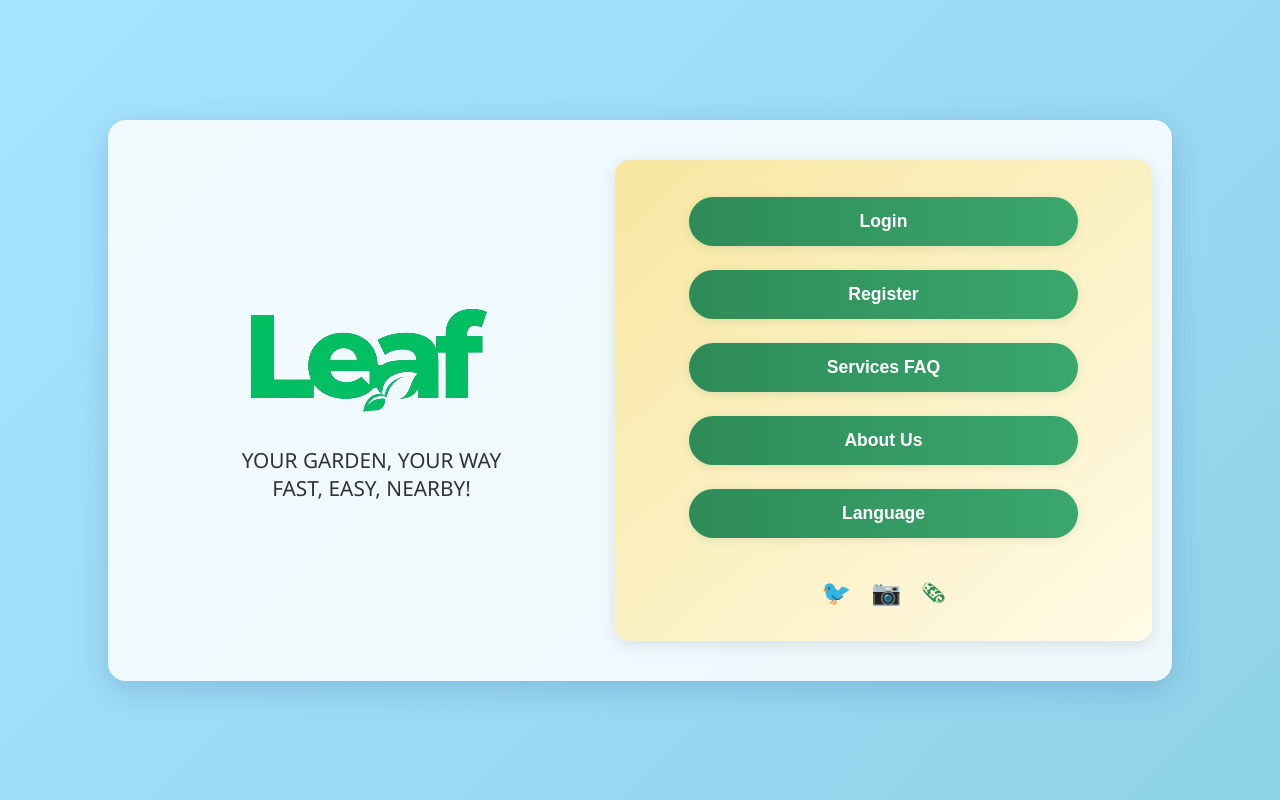
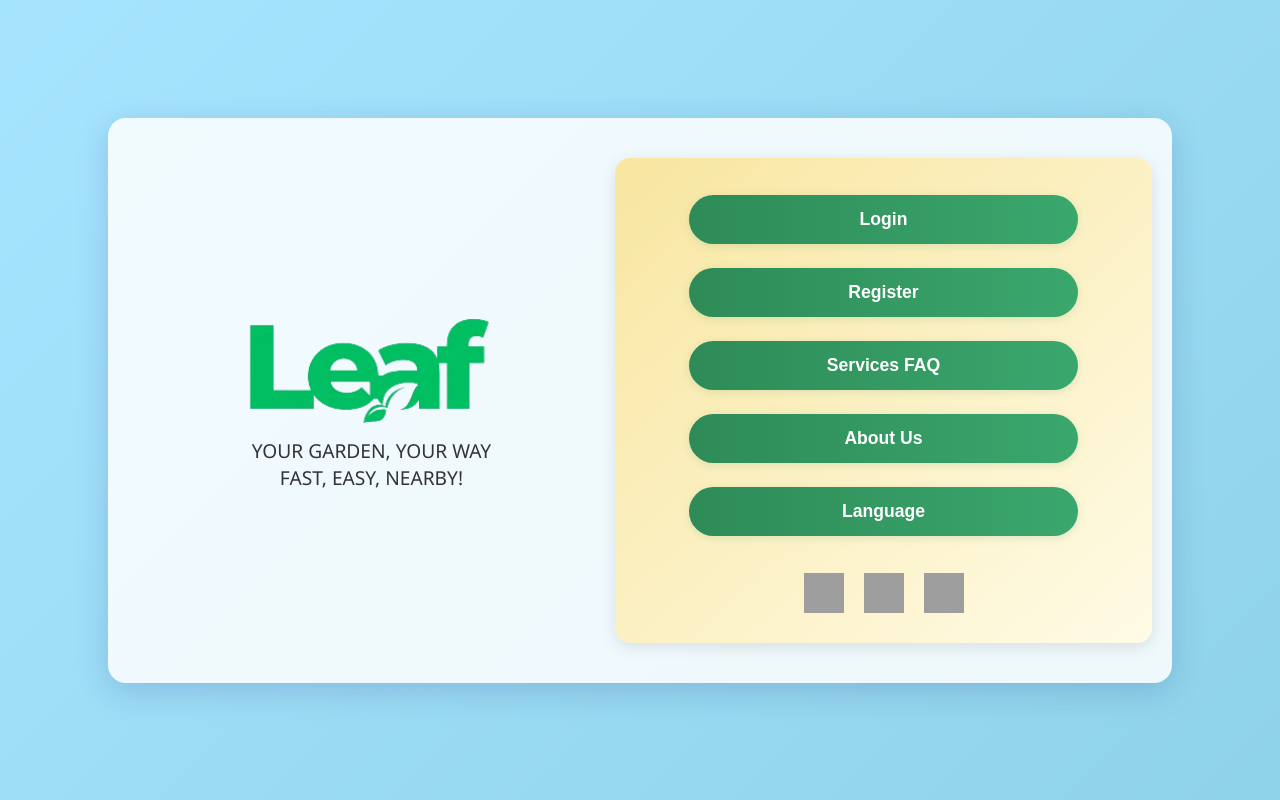
Before and after one commit to Dlam42/9leaf, a Django app: page / in a window 1280 px wide. Run offline with Django 5.2, Linux system fonts and the light colour scheme; grey boxes are pictures that could not be loaded.

Commit message:
fix the frontend

```diff
--- a/myworld/leaf/members/templates/members_page.html
+++ b/myworld/leaf/members/templates/members_page.html
@@ -1,5 +1,4 @@
 {% load static %}
-
 
 <!DOCTYPE html>
 <html lang="en">
@@ -30,28 +29,18 @@
         .logo-section {
             flex: 1;
             text-align: center;
+            display: flex;
+            flex-direction: column;
+            align-items: center;
+            justify-content: center;
         }
-        .logo {
-            font-size: 4em;
-            font-weight: bold;
-            color: #2e8b57;
-            text-shadow: 1px 1px 2px rgba(0,0,0,0.1);
-            letter-spacing: 2px;
+        .logo-img {
+            width: 300px;
         }
-        .logo span {
-            position: relative;
-        }
-        .logo span::after {
-            content: '\1F331'; /* Leaf Emoji */
-            position: absolute;
-            font-size: 0.5em;
-            top: -10px;
-            right: -15px;
-        }
+
         .slogan {
-            font-size: 1.3em;
+            font-size: 1.2em;
             color: #333;
-            margin-top: 15px;
             font-weight: 500;
         }
         .menu {
@@ -87,15 +76,14 @@
             gap: 20px;
             margin-top: 25px;
         }
-        .social-icons a {
-            font-size: 1.5em;
-            text-decoration: none;
-            color: #2e8b57;
+        .social-icons a img {
+            width: 40px;
+            height: 40px;
             transition: transform 0.3s ease, color 0.3s ease;
         }
-        .social-icons a:hover {
-            color: #3aa76d;
+        .social-icons a:hover img {
             transform: scale(1.2);
+            filter: brightness(1.2);
         }
         @media (max-width: 900px) {
             .container {
@@ -123,9 +111,15 @@
             <button onclick="location.href='#'">About Us</button>
             <button onclick="location.href='#'">Language</button>
             <div class="social-icons">
-                <a href="#">&#x1F426;</a> <!-- Facebook -->
-                <a href="#">&#x1F4F7;</a> <!-- Instagram -->
-                <a href="#">&#x1F5DE;</a> <!-- Twitter/X -->
+                <a href="https://facebook.com" target="_blank">
+                    <img src="https://cdn-icons-png.flaticon.com/512/733/733547.png" alt="Facebook">
+                </a>
+                <a href="https://instagram.com" target="_blank">
+                    <img src="https://cdn-icons-png.flaticon.com/512/733/733558.png" alt="Instagram">
+                </a>
+                <a href="https://twitter.com" target="_blank">
+                    <img src="https://cdn-icons-png.flaticon.com/512/5969/5969020.png" alt="Twitter / X">
+                </a>
             </div>
         </div>
     </div>
```
